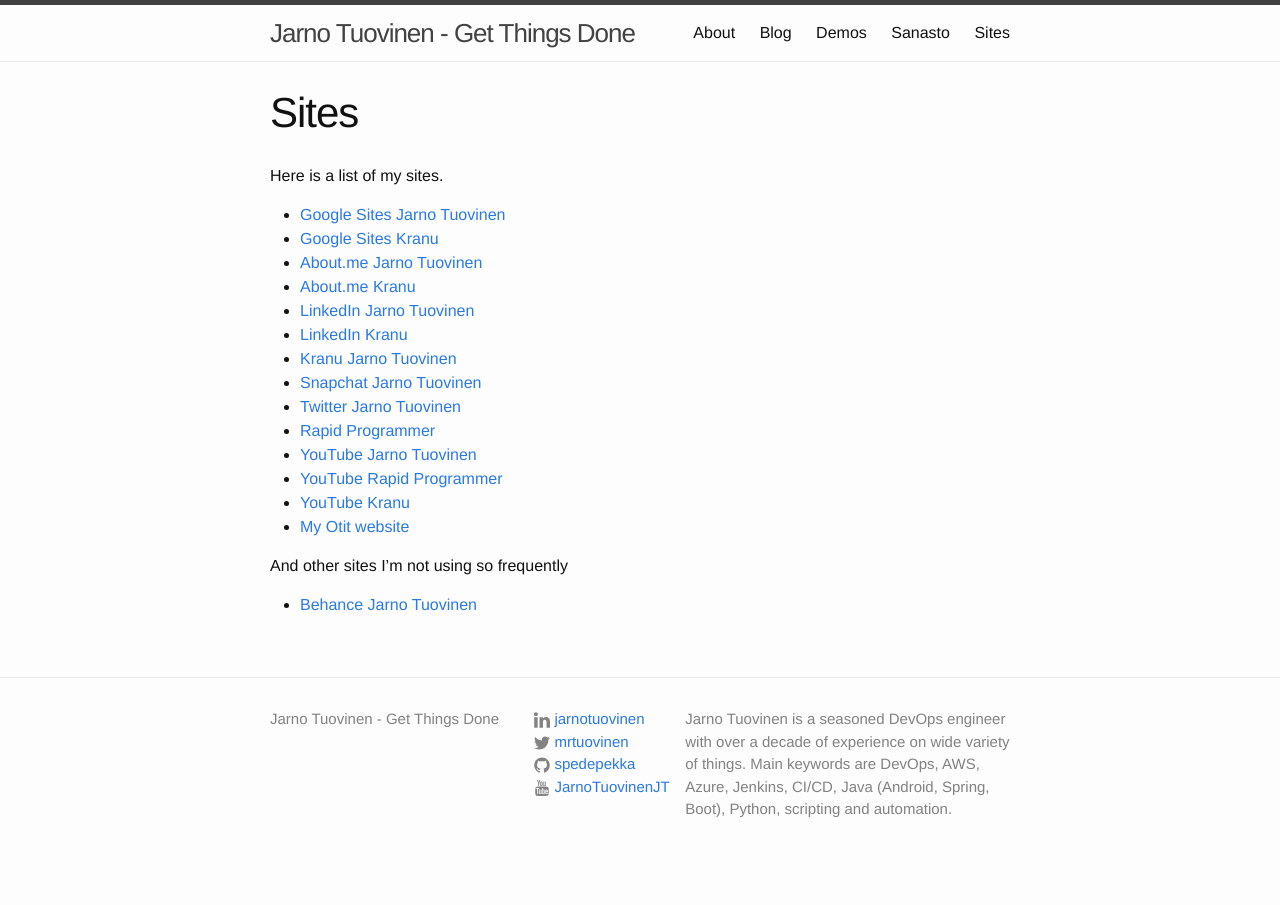
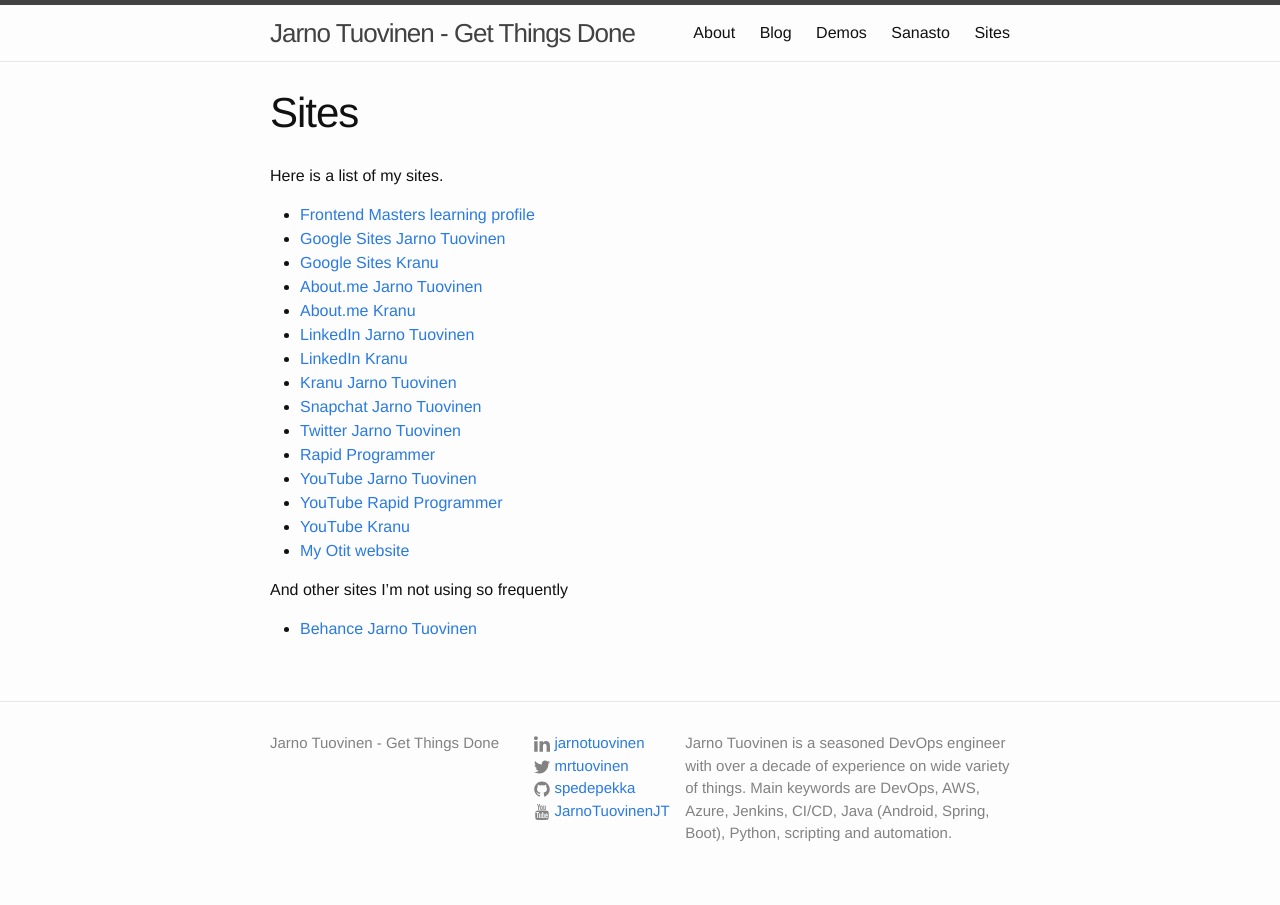
Before and after one commit to spedepekka/spedepekka.github.io, a Jekyll site: the page built from sites.md, in a window 1280 px wide. Built offline with Jekyll 4.4.1, drawn with Linux system fonts in a browser that asks for light colours.

Commit message:
Add Frontend Masters link to sites.md

```diff
--- a/sites.md
+++ b/sites.md
@@ -9,6 +9,7 @@
 
 Here is a list of my sites.
 
+* [Frontend Masters learning profile](https://frontendmasters.com/u/mrtuovinen/)
 * [Google Sites Jarno Tuovinen](https://sites.google.com/view/jarnotuovinen)
 * [Google Sites Kranu](https://sites.google.com/view/kranu)
 * [About.me Jarno Tuovinen](https://about.me/mrtuovinen)
```
